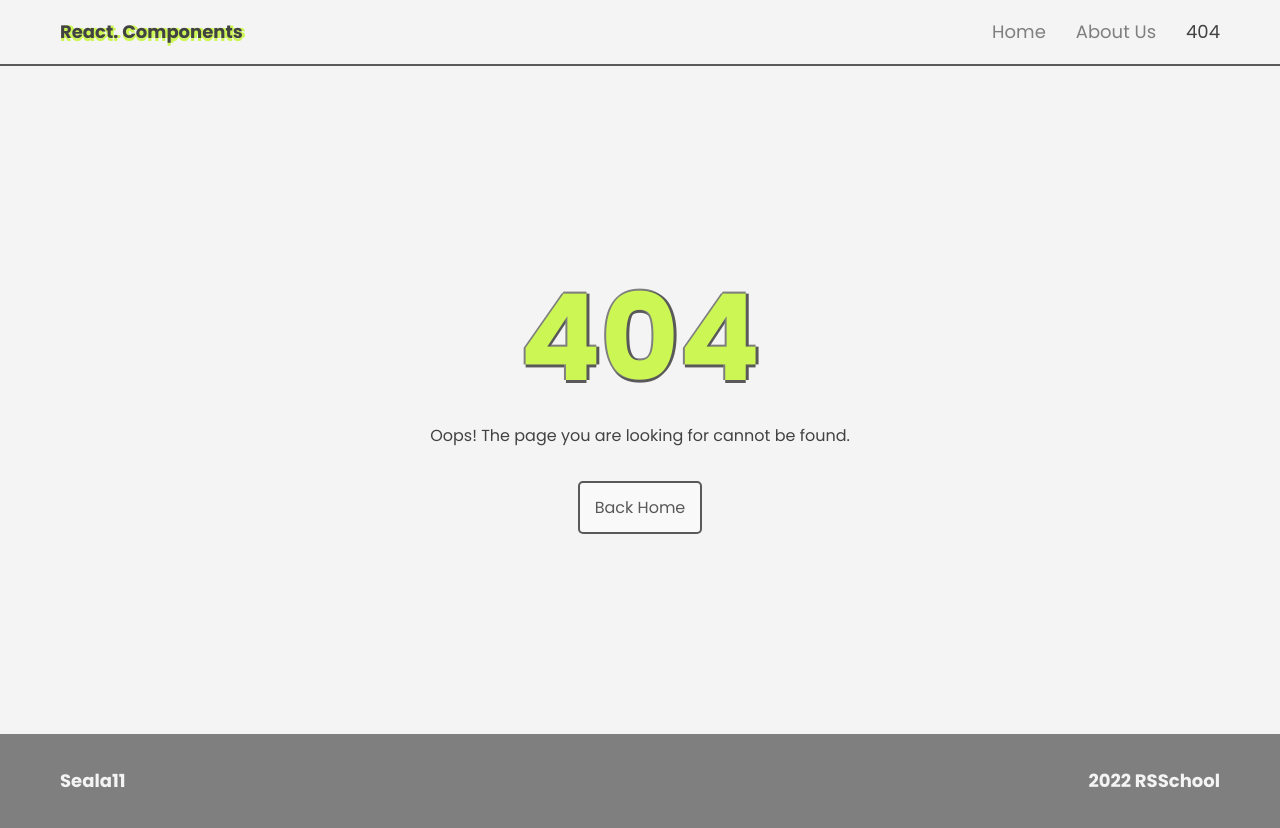
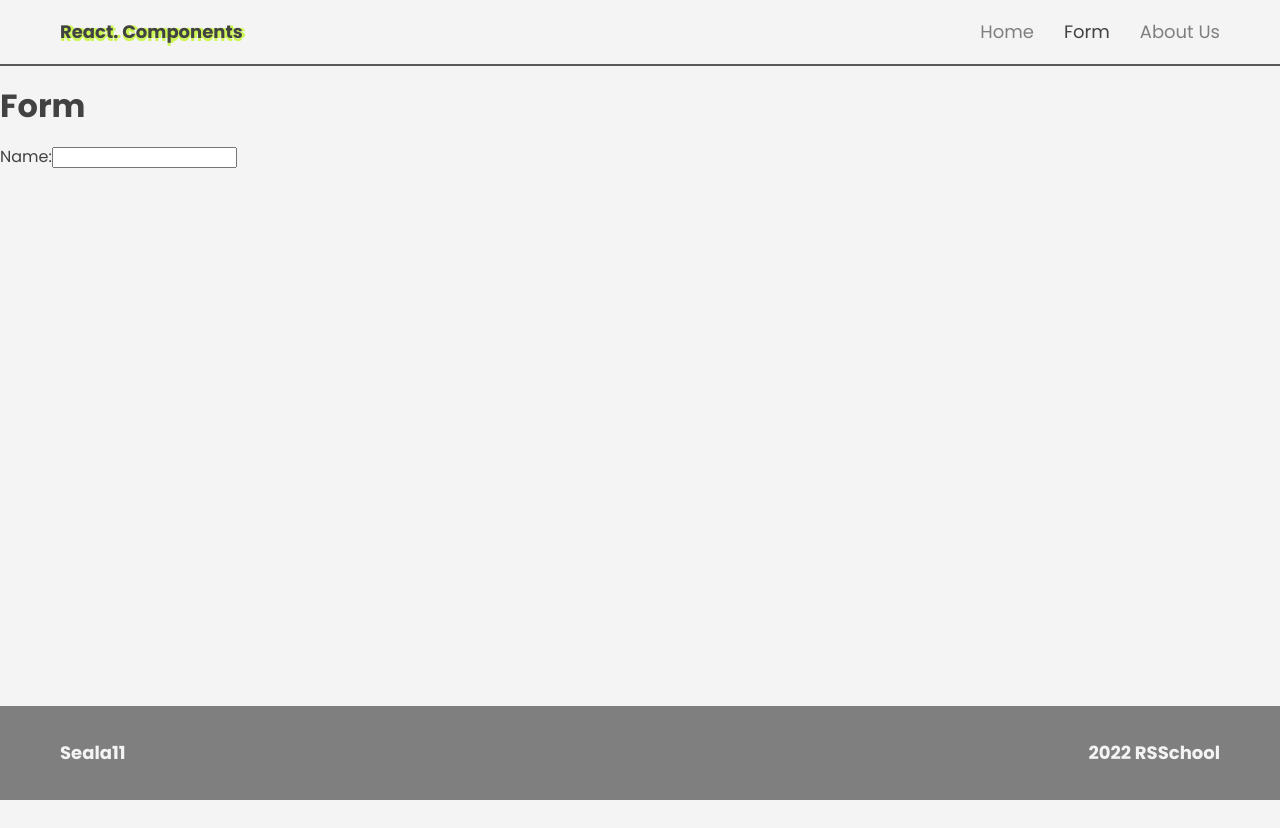
Before and after one commit to Seala11/react-flickr-gallery, a React (Create React App) app: page /form in a window 1280 px wide. Before the commit this address led to /404. After the commit the page ends 800 px from the top, so only its background shows below. Built offline with nearby package versions, Linux system fonts and the light colour scheme.

Commit message:
feat: add form page

```diff
--- /dev/null
+++ b/src/pages/form/index.tsx
@@ -0,0 +1,17 @@
+import React from 'react';
+
+class Form extends React.Component {
+  render() {
+    return (
+      <div>
+        <h1>Form</h1>
+        <form>
+          <label htmlFor="name">Name:</label>
+          <input id="name" type="text" />
+        </form>
+      </div>
+    );
+  }
+}
+
+export default Form;
--- a/src/pages/index.tsx
+++ b/src/pages/index.tsx
@@ -4,6 +4,7 @@ import { Route, Routes, Navigate } from 'react-router-dom';
 import About from 'pages/about';
 import Home from 'pages/home';
 import NotFound from 'pages/404';
+import Form from 'pages/form';
 
 class Routing extends React.Component {
   render() {
@@ -11,6 +12,7 @@ class Routing extends React.Component {
       <Routes>
         <Route path="/" element={<Home />} />
         <Route path="/about" element={<About />} />
+        <Route path="/form" element={<Form />} />
         <Route path="/404" element={<NotFound />} />
         <Route path="*" element={<Navigate to="/404" />} />
       </Routes>
--- a/src/shared/data/navigation.ts
+++ b/src/shared/data/navigation.ts
@@ -6,13 +6,13 @@ const NAV_LIST = [
   },
   {
     id: 2,
-    name: 'About Us',
-    path: '/about',
+    name: 'Form',
+    path: '/form',
   },
   {
     id: 3,
-    name: '404',
-    path: '/404',
+    name: 'About Us',
+    path: '/about',
   },
 ];
 
```
Also changed, not shown: 1 other file (tests, documents, lock files or other folders).
